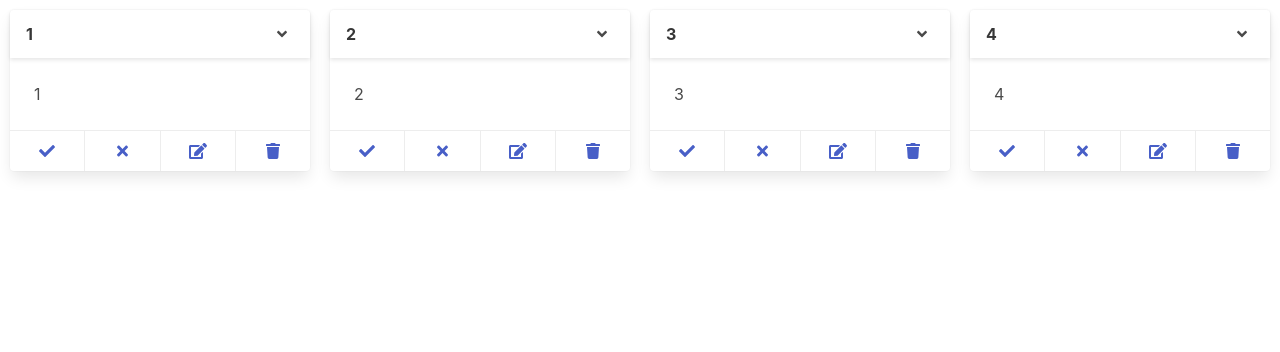
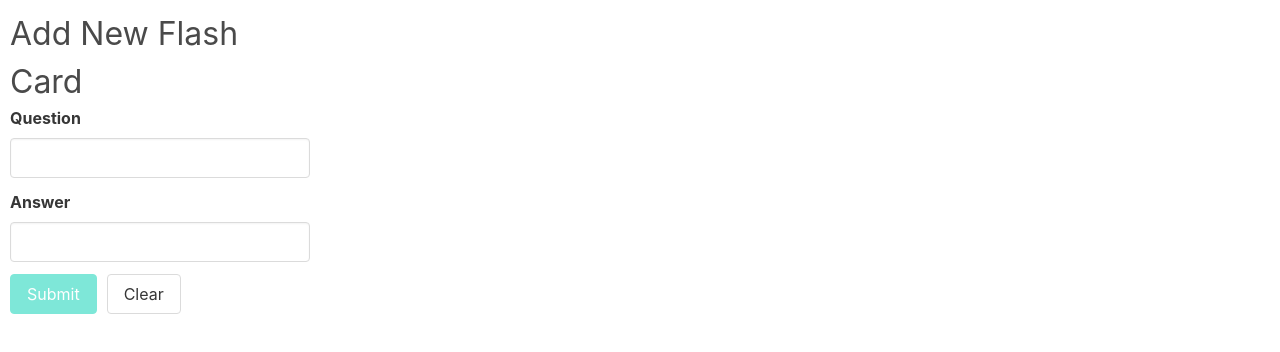
Before and after one commit to TheCoderFish/flash-cards, an Angular app: page / in a window 1280 px wide. Shown: the top 352 px of the page. Built offline with nearby package versions, Linux system fonts and the light colour scheme.

Commit message:
function add card support in service

```diff
--- a/src/app/app.component.html
+++ b/src/app/app.component.html
@@ -1,3 +1,2 @@
-<!-- <app-flash></app-flash> -->
-
+<app-flash-form></app-flash-form>
 <app-flash-list></app-flash-list>
--- a/src/app/flash-card.service.ts
+++ b/src/app/flash-card.service.ts
@@ -1,5 +1,6 @@
 import { Injectable } from '@angular/core';
 import { Flash } from './flash.model';
+import { FormGroup } from '@angular/forms';
 
 @Injectable({
   providedIn: 'root'
@@ -7,16 +8,18 @@ import { Flash } from './flash.model';
 export class FlashCardService {
 
   private data = [
-    new Flash('1', '1', true, 1),
-    new Flash('2', '2', true, 2),
-    new Flash('3', '3', true, 3),
-    new Flash('4', '4', true, 4)
   ]
 
   constructor() { }
 
   public mockData() {
     return this.data;
+  }
+
+  public addFlashCard(flashForm) {
+    const { question, answer } = flashForm;
+    const flashCard: Flash = new Flash(question, answer, true, this.generateId());
+    this.data.push(flashCard);
   }
 
   public deleteCard(flashId: number) {
@@ -28,4 +31,9 @@ export class FlashCardService {
   public markChange(flashId) {
 
   }
+
+  public generateId():number{
+    //to be replaced with a uniquedId generator
+    return this.data.length + Math.floor(Math.random()*1000);
+  }
 }
--- /dev/null
+++ b/src/app/flash-form/flash-form.component.html
@@ -0,0 +1,26 @@
+<form [formGroup]="flashForm">
+    <h1 class="is-size-3">Add New Flash Card</h1>
+    <div class="field">
+        <label class="label">Question</label>
+        <div class="control has-icons-right">
+            <input formControlName="question" class="input" [ngClass]="{'is-danger': isValid('question')}" type="text">
+            <span *ngIf="isValid('question')" class="icon is-small is-right">
+                <i class="fas fa-exclamation-triangle"></i>
+              </span>
+        </div>
+        <p *ngIf="isValid('question')" class="help is-danger">Question is required field.</p>
+    </div>
+    <div class="field">
+        <label class="label">Answer</label>
+        <div class="control has-icons-right">
+            <input formControlName="answer" class="input" [ngClass]="{'is-danger': isValid('answer')}" type="text">
+            <span *ngIf="isValid('answer')" class="icon is-small is-right">
+                <i class="fas fa-exclamation-triangle"></i>
+              </span>
+        </div>
+        <p *ngIf="isValid('answer')" class="help is-danger">Answer is required field.</p>
+    </div>
+
+    <button class="button is-primary" type="button" [disabled]="flashForm.invalid" (click)="addFlashCard()">Submit</button>
+    <button class="button clear-btn" type="button" (click)="flashForm.reset()">Clear</button>
+</form>
--- /dev/null
+++ b/src/app/flash-form/flash-form.component.scss
@@ -0,0 +1,8 @@
+form {
+    margin: 10px;
+    width: 300px;
+}
+
+.clear-btn {
+    margin-left: 10px;
+}
--- /dev/null
+++ b/src/app/flash-form/flash-form.component.ts
@@ -0,0 +1,36 @@
+import { Component, OnInit } from '@angular/core';
+import { FormBuilder, FormGroup, Validators, FormControl } from '@angular/forms';
+import { FlashCardService } from '../flash-card.service';
+import { Flash } from '../flash.model';
+
+@Component({
+  selector: 'app-flash-form',
+  templateUrl: './flash-form.component.html',
+  styleUrls: ['./flash-form.component.scss']
+})
+export class FlashFormComponent implements OnInit {
+
+  public flashForm: FormGroup;
+
+  constructor(private fb: FormBuilder,
+    private flashCardService: FlashCardService) { }
+
+  ngOnInit() {
+    this.flashForm = this.fb.group({
+      question: ['', [Validators.required]],
+      answer: ['', [Validators.required]],
+    });
+  }
+
+  public addFlashCard() {
+    this.flashCardService.addFlashCard(this.flashForm.value);
+    this.flashForm.reset();
+
+  }
+
+  public isValid(controlName: string) {
+    const control = this.flashForm.get(controlName) as FormControl;
+    return control.hasError('required') && !control.pristine;
+  }
+
+}
```
Also changed, not shown: src/app/app.module.ts (+6 -2 lines), 1 other file (tests, documents, lock files or other folders).
